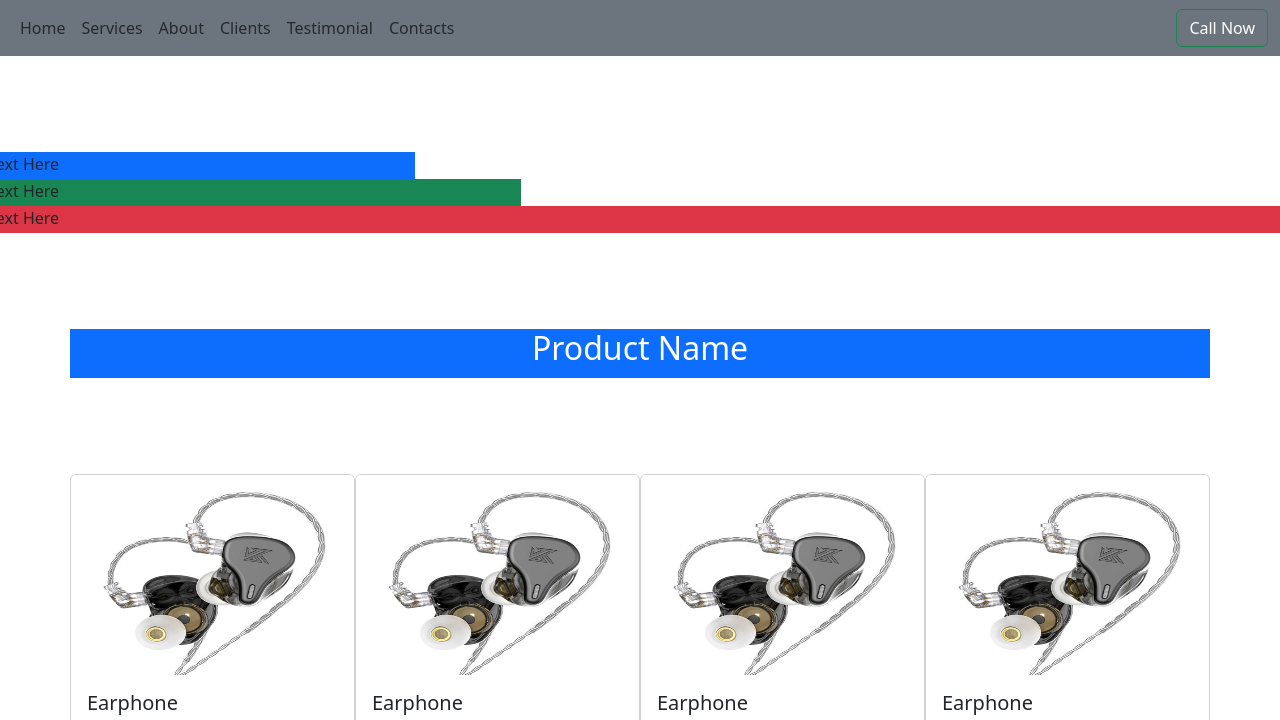
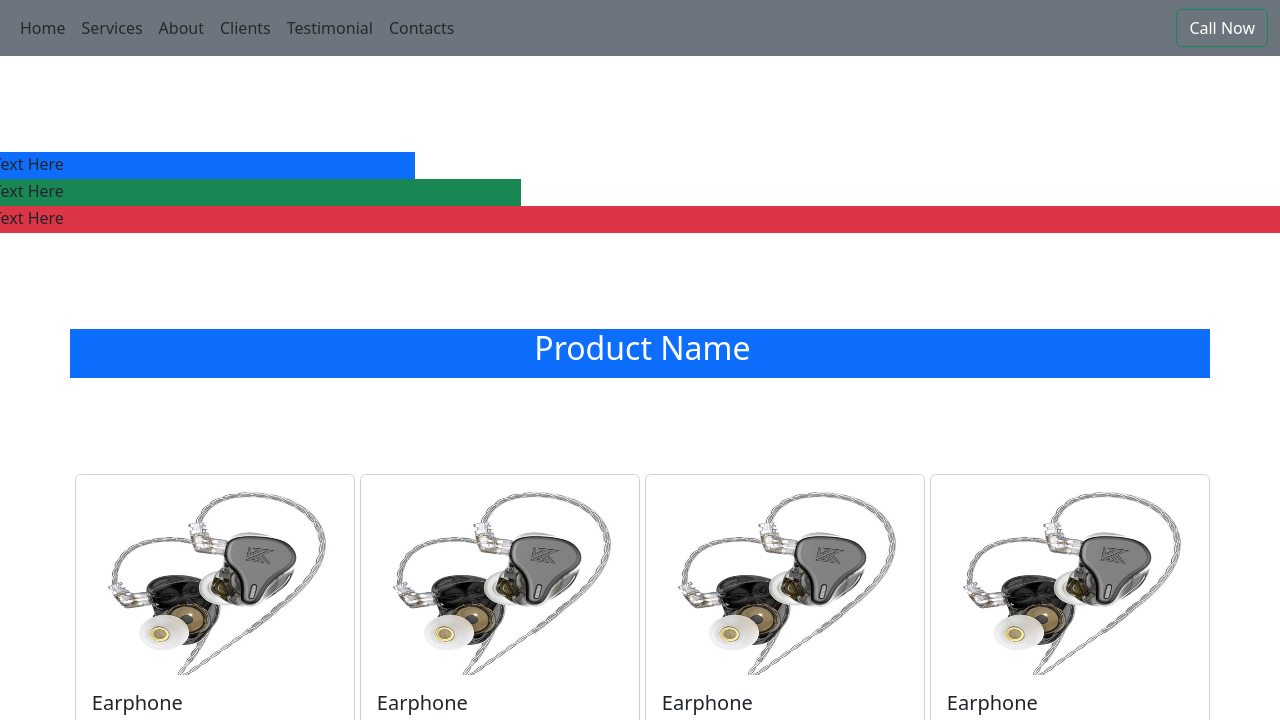
Before and after one commit to aburayhan12/class09, a plain HTML site: page index.html in a window 1280 px wide. Shown: the top 720 px of the page. Drawn offline with nearby package versions, Linux system fonts and the light colour scheme.

Commit message:
Update style.css

```diff
--- a/style.css
+++ b/style.css
@@ -38,9 +38,8 @@ img{
     border-radius: 6px;
     box-shadow: 2px 2px 7px black;
 }
-
 .row>* {
     padding-right: calc(var(--bs-gutter-x) * -.4);
-    padding-left: calc(var(--bs-gutter-x) * -.2);
+    padding-left: calc(var(--bs-gutter-x) * .2);
     margin-top: var(--bs-gutter-y);
 }
```
